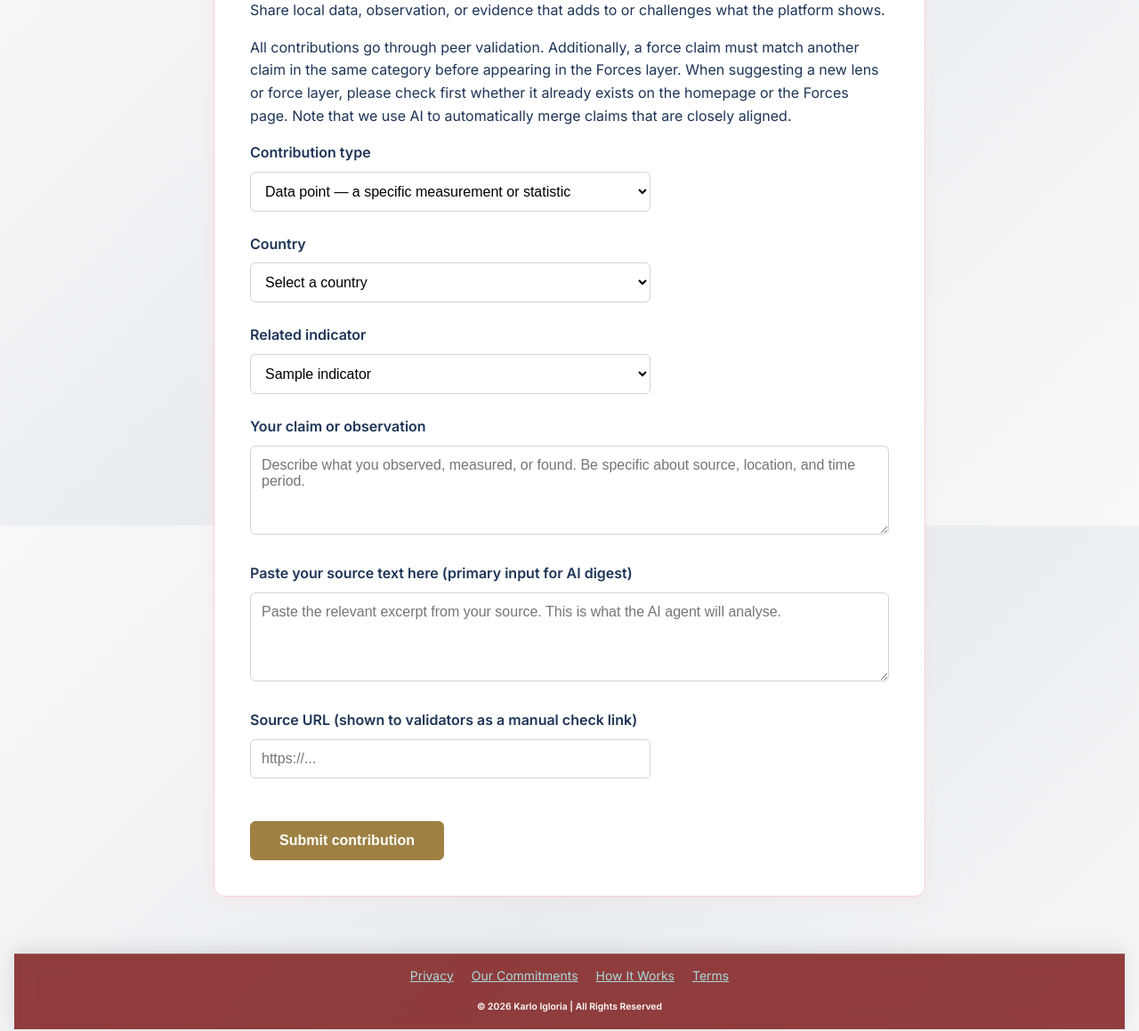
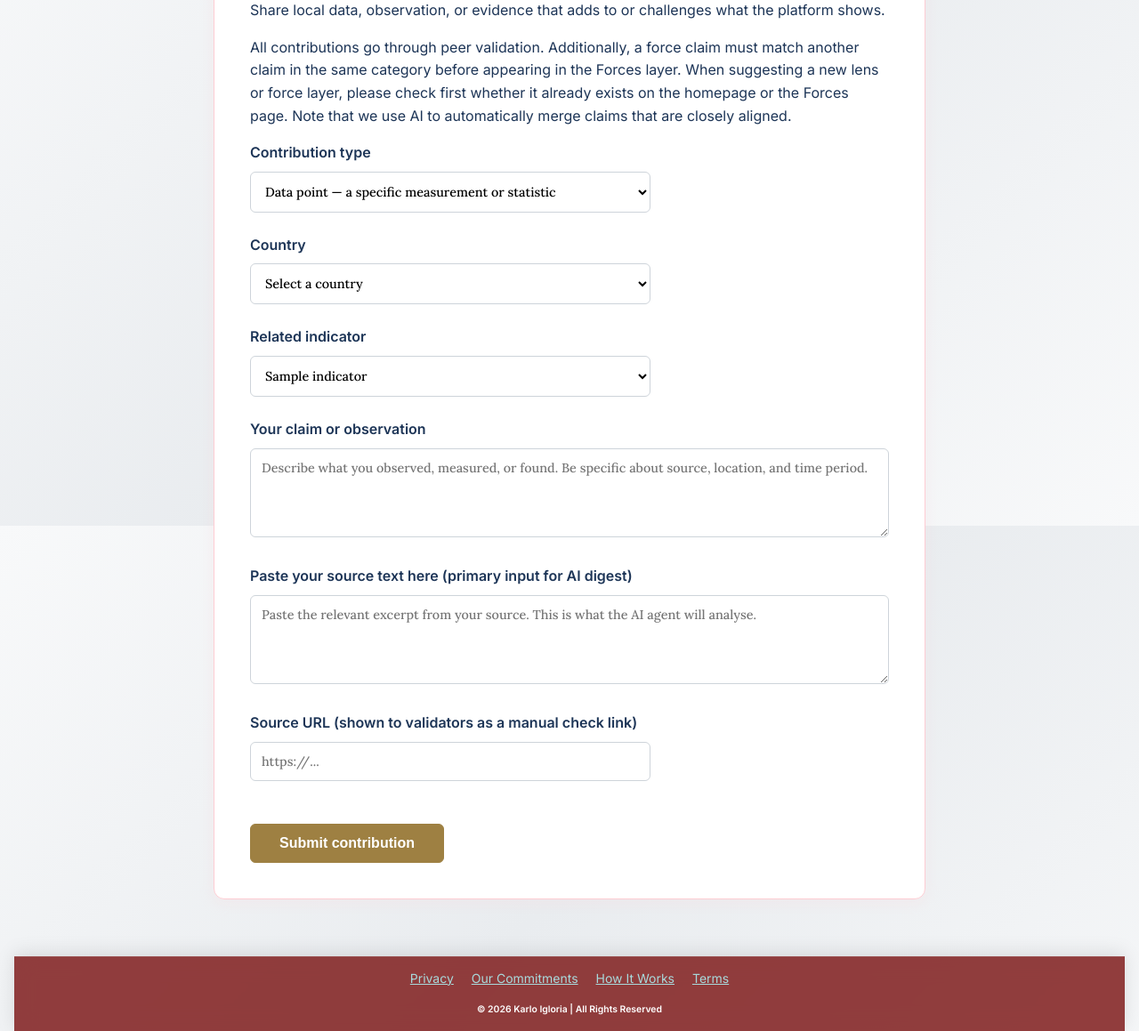
Before and after one commit to Karlo-I/conviction, a Flask app: page /contribute in a window 1280 px wide. Shown: the part 209-1368 px from the top of the page at 89% size. Run offline with Flask 3, Linux system fonts and the light colour scheme; the visitor is signed in with stand-in values (Sample User, id 1); a database or web service that is not in the repository returns one stand-in record (values such as "Sample title"); some libraries are stand-ins or nearby versions.

Commit message:
text field font changed to lora serif

```diff
--- a/static/css/styles.css
+++ b/static/css/styles.css
@@ -321,8 +321,8 @@ nav a.active {
     padding: 0.75rem;
     border: 1px solid #ced4da; /* Neutral gray border */
     border-radius: 6px;
-    font-size: 1rem;
-    font-family: Arial, Helvetica, sans-serif;
+    font-size: .9rem;
+    font-family: 'Lora', serif;
     background-color: #ffffff;
     transition: all 0.2s ease;
 }
@@ -333,8 +333,8 @@ nav a.active {
     padding: 0.75rem;
     border: 1px solid #ced4da; /* Neutral gray border */
     border-radius: 6px;
-    font-size: 1rem;
-    font-family: Arial, Helvetica, sans-serif;
+    font-size: .9rem;
+    font-family: 'Lora', serif;
     background-color: #ffffff;
     resize: vertical;
     min-height: 100px;
@@ -1262,8 +1262,8 @@ nav, .nav-container, .user-menu {
     border-radius: 6px;
     margin-bottom: 1rem;
     min-height: 100px;
-    font-family: inherit;
-    font-size: 0.95rem;
+    font-family: 'Lora', serif;
+    font-size: 0.9rem;
     resize: vertical;
     box-sizing: border-box;
 }
@@ -1274,7 +1274,7 @@ nav, .nav-container, .user-menu {
     border: 1px solid #ced4da;
     border-radius: 6px;
     margin-bottom: 1rem;
-    font-family: inherit;
+    font-family: 'Lora', serif;
     font-size: 0.9rem;
     box-sizing: border-box;
 }
```
